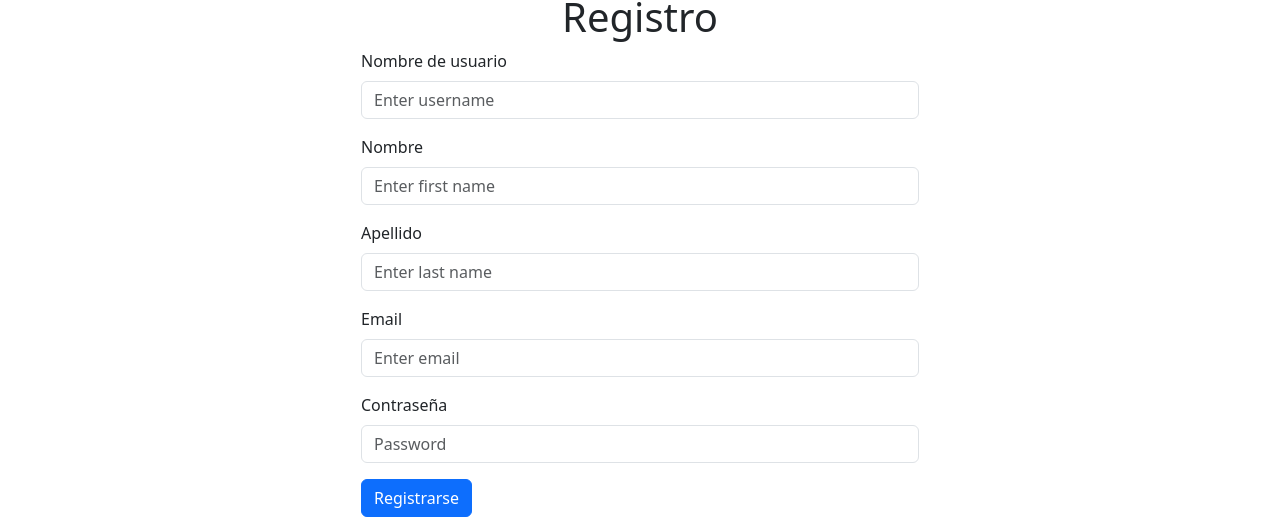
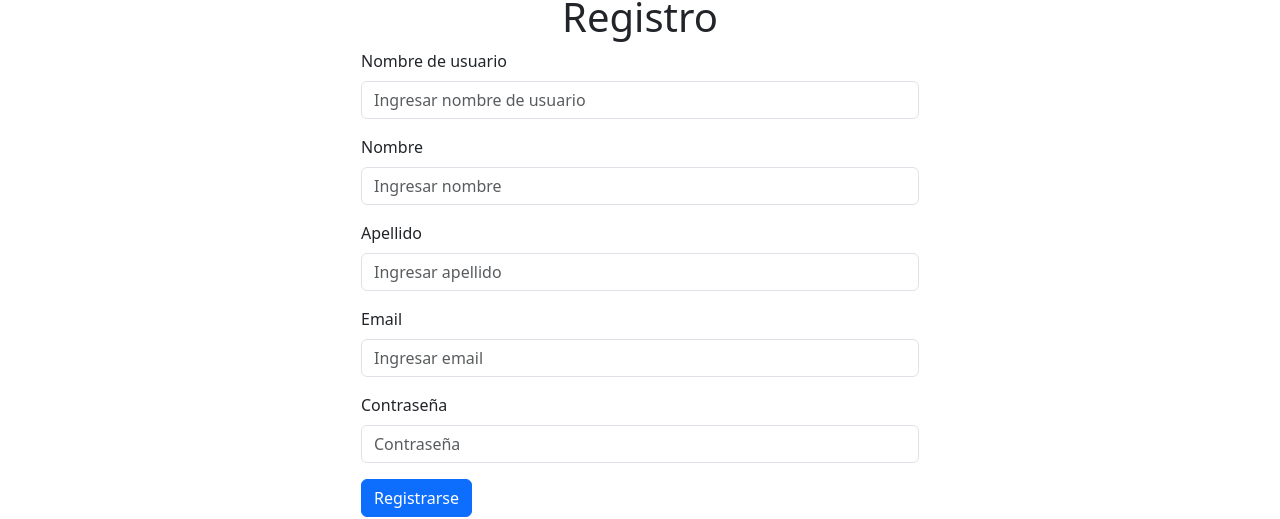
Before and after one commit to fhazamacardozo/ProyectoFinal_TT25017_React_FedeHzm, a React (Vite) app: page /ProyectoFinal_TT25017_React_FedeHzm/Register in a window 1280 px wide. Shown: the part 185-704 px from the top of the page. Built offline with nearby package versions, Linux system fonts and the light colour scheme; no server answers.

Commit message:
Español

```diff
--- a/src/Pages/Register.jsx
+++ b/src/Pages/Register.jsx
@@ -54,27 +54,27 @@ function Register() {
             <Form onSubmit={handleSubmit} className="w-50 mx-auto">
                 <Form.Group controlId="formBasicUsername" className="mb-3">
                     <Form.Label>Nombre de usuario</Form.Label>
-                    <Form.Control type="text" placeholder="Enter username" name="username" required />
+                    <Form.Control type="text" placeholder="Ingresar nombre de usuario" name="username" required />
                 </Form.Group>
 
                 <Form.Group controlId="formBasicFirstName" className="mb-3">
                     <Form.Label>Nombre</Form.Label>
-                    <Form.Control type="text" placeholder="Enter first name" name="firstName" required />
+                    <Form.Control type="text" placeholder="Ingresar nombre" name="firstName" required />
                 </Form.Group>
 
                 <Form.Group controlId="formBasicLastName" className="mb-3">
                     <Form.Label>Apellido</Form.Label>
-                    <Form.Control type="text" placeholder="Enter last name" name="lastName" required />
+                    <Form.Control type="text" placeholder="Ingresar apellido" name="lastName" required />
                 </Form.Group>
 
                 <Form.Group controlId="formBasicEmail" className="mb-3">
                     <Form.Label>Email</Form.Label>
-                    <Form.Control type="email" placeholder="Enter email" name="email" required />
+                    <Form.Control type="email" placeholder="Ingresar email" name="email" required />
                 </Form.Group>
 
                 <Form.Group controlId="formBasicPassword">
                     <Form.Label>Contraseña</Form.Label>
-                    <Form.Control type="password" placeholder="Password" name="password" required />
+                    <Form.Control type="password" placeholder="Contraseña" name="password" required />
                 </Form.Group>
                 <Button className="mt-3" variant="primary" type="submit" disabled={isLoading}>
                     {isLoading ? (
```
